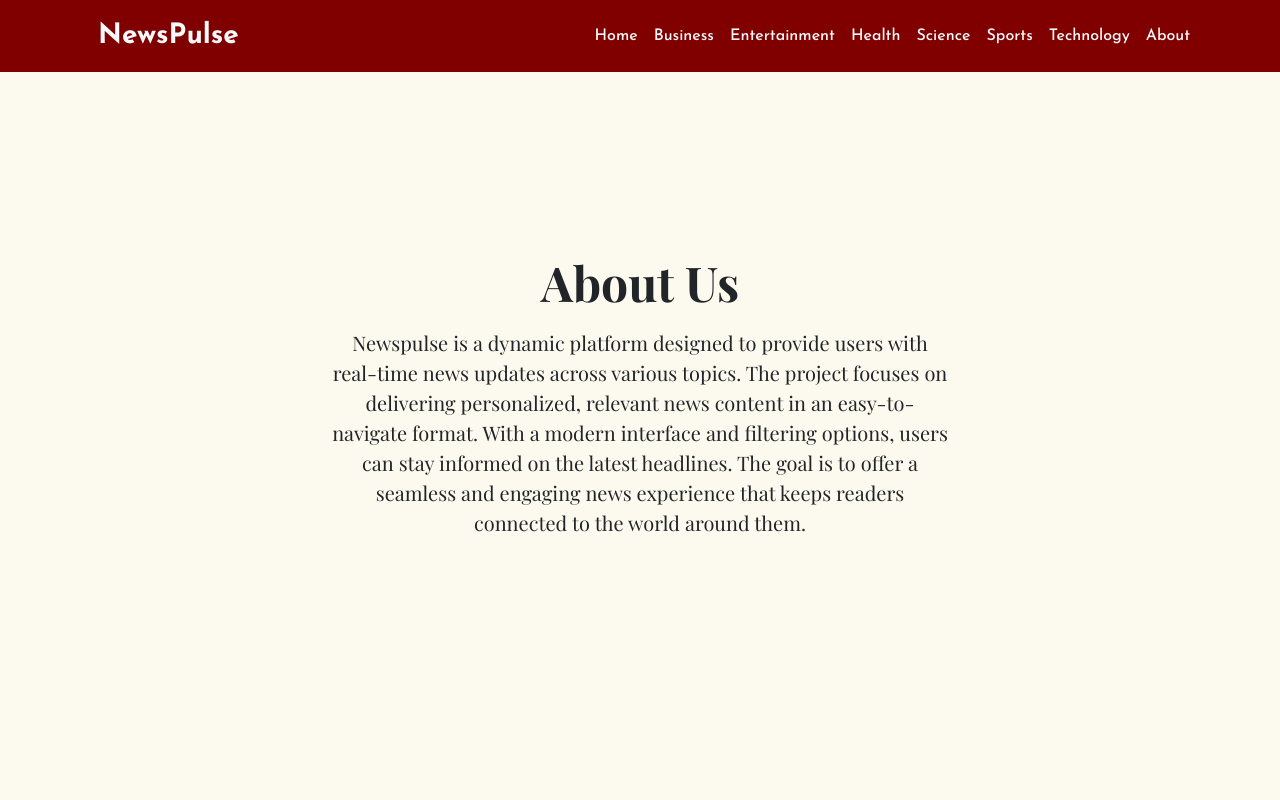
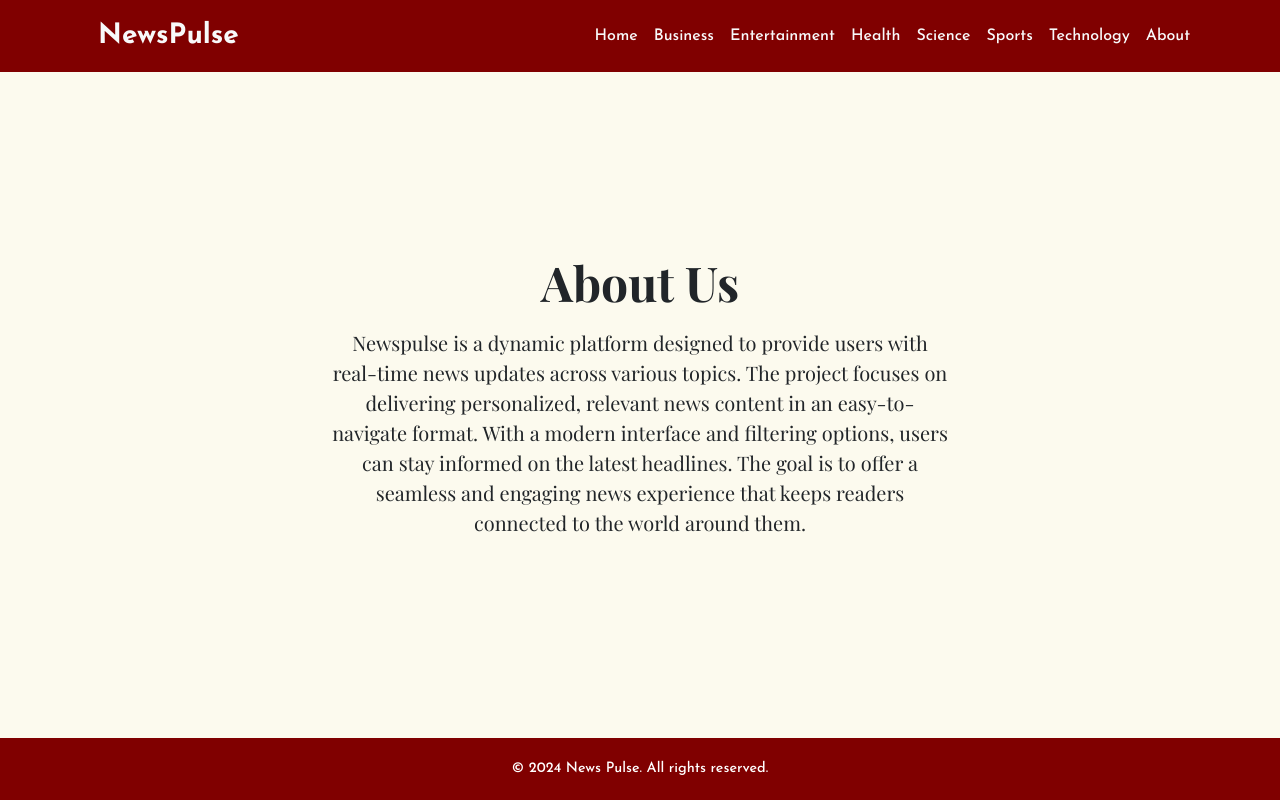
Before and after one commit to sujal-pawar/News-Pulse, a React (Create React App) app: page /about in a window 1280 px wide. Built offline with nearby package versions, Linux system fonts and the light colour scheme; a web font is replaced by a local one.

Commit message:
Added env vars for API keys, Footer component, & style updates

```diff
--- a/package.json
+++ b/package.json
@@ -10,7 +10,7 @@
     "react-dom": "^18.3.1",
     "react-infinite-scroll-component": "^6.1.0",
     "react-router-dom": "^6.26.1",
-    "react-scripts": "5.0.1",
+    "react-scripts": "^5.0.1",
     "react-top-loading-bar": "^2.3.1",
     "web-vitals": "^2.1.4"
   },
--- a/src/App.js
+++ b/src/App.js
@@ -5,15 +5,15 @@ import News from "./components/News";
 import LoadingBar from 'react-top-loading-bar';
 import { BrowserRouter as Router, Route, Routes } from "react-router-dom";
 import About from './components/About';
+import Footer from './components/Footer';
 
 // List of API keys
 const apiKeys = [
-  'ea245eaf28ad968432fdb625b8d10d86',
-  '5be38465a4ba959a7dccd73bd8f99c4d',
-  'd08a3aef70da391683150e0adcfb1ec1',
-  'df9df73dff60e256c72a8b6c4e163f5f'
+  process.env.REACT_APP_API_KEY_1,
+  process.env.REACT_APP_API_KEY_2,
+  process.env.REACT_APP_API_KEY_3,
+  process.env.REACT_APP_API_KEY_4
 ];
-const apiKey = 'ea245eaf28ad968432fdb625b8d10d86'
 const country = 'in'
 // process.env.MY_REACT_APP_API;
 
--- a/src/components/About.jsx
+++ b/src/components/About.jsx
@@ -1,16 +1,23 @@
 import React from 'react'
+import Footer from './Footer'
+
 
 const About = () => {
   return (
-    <div id='About'>
-      <div class="px-4 d-flex justify-content-center align-items-center vh-100 text-center">
-    <div class="col-lg-6 mx-auto">
-    <h1 class="display-5 my-3 fw-bold">About Us</h1>
-      <p class="lead mb-4">Newspulse is a dynamic platform designed to provide users with real-time news updates across various topics. The project focuses on delivering personalized, relevant news content in an easy-to-navigate format. With a modern interface and filtering options, users can stay informed on the latest headlines. The goal is to offer a seamless and engaging news experience that keeps readers connected to the world around them.</p>
-      <div class="d-grid gap-2 d-sm-flex justify-content-sm-center">
+    <div id='About' className='about-container'>
+      <div className="content">
+        <div className="px-4 d-flex justify-content-center align-items-center vh-100 text-center">
+          <div className="col-lg-6 mx-auto">
+            <h1 className="display-5 my-3 fw-bold">About Us</h1>
+            <p className="lead mb-4">Newspulse is a dynamic platform designed to provide users with real-time news updates across various topics. The project focuses on delivering personalized, relevant news content in an easy-to-navigate format. With a modern interface and filtering options, users can stay informed on the latest headlines. The goal is to offer a seamless and engaging news experience that keeps readers connected to the world around them.</p>
+            <div className="d-grid gap-2 d-sm-flex justify-content-sm-center">
+            </div>
+          </div>
+        </div>
       </div>
-    </div>
-  </div>
+      <div className='fixed-bottom'>
+      <Footer />
+      </div>
     </div>
   )
 }
--- /dev/null
+++ b/src/components/Footer.jsx
@@ -0,0 +1,13 @@
+import React from 'react'
+
+const Footer = () => {
+    return (
+        <footer className="footer">
+            <div className="container">
+                <p>&copy; {new Date().getFullYear()} News Pulse. All rights reserved.</p>
+            </div>
+        </footer>
+    )
+}
+
+export default Footer
--- a/src/components/News.jsx
+++ b/src/components/News.jsx
@@ -88,6 +88,9 @@ const News = (props) => {
                 />
               </div>
             })}
+            <div className='fixed-bottom p-5 d-flex justify-content-end '>
+              <button >hello</button>
+            </div>
           </div>
         </div>
       </InfiniteScroll>
--- a/src/index.css
+++ b/src/index.css
@@ -14,6 +14,7 @@ body{
 }
 #About{
   background-color: #FCFAEE;
+  height: 91vh;
 }
 .headline {
   font-size: 1.2rem;
@@ -27,7 +28,7 @@ body{
 
 .navbar-nav .nav-link {
     padding: 10px 10px;
-    transition: color 0.5s, background-color 0.9s;
+
 }
 .navbar-toggler-icon {
     background-color: #fff;
@@ -41,7 +42,6 @@ body{
     color: #E2E2B6;
     background-color: rgba(255, 255, 255, 0.1);
     border-radius: 2.5rem;
-    text-decoration:underline;
 }
 
 .card-img-top {
@@ -75,3 +75,26 @@ body{
       max-width: 400px;
     }
   }
+
+  footer {
+    background-color: #800000;
+    color: #fff;
+    padding: 20px 0;
+    text-align: center;
+    font-family: "Josefin Sans", sans-serif;
+  }
+
+  footer a {
+    color: #E2E2B6;
+    text-decoration: none;
+    transition: color 0.3s;
+  }
+
+  footer a:hover {
+    color: #fff;
+  }
+
+  footer p {
+    margin: 0;
+    font-size: 0.9rem;
+  }
```
Also changed, not shown: 2 other files (tests, documents, lock files or other folders).
